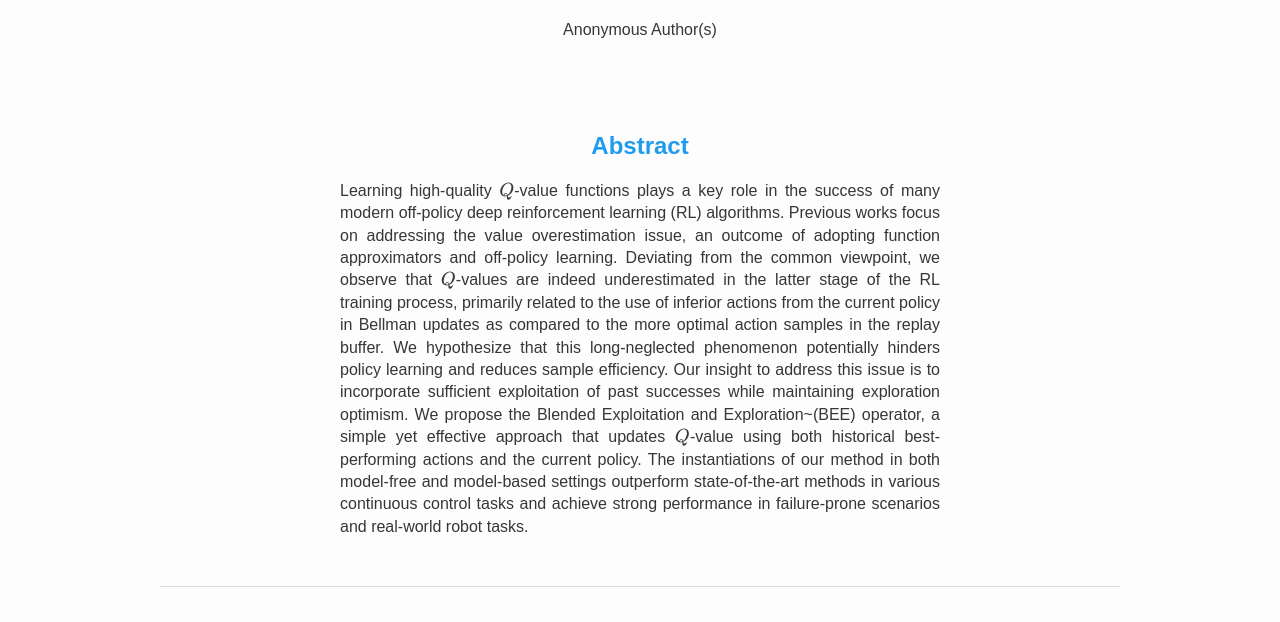
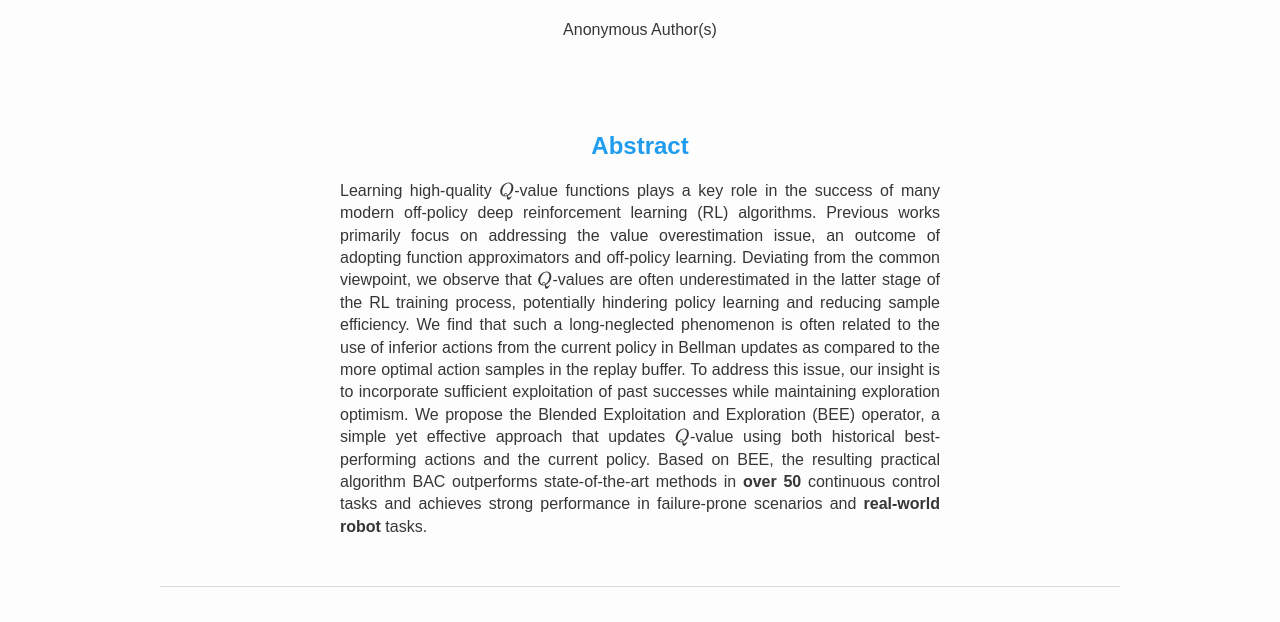
Before and after one commit to BEEauthors/BEEauthors.github.io, a plain HTML site: page index.html in a window 1280 px wide. Shown: the part 178-800 px from the top of the page. Drawn offline with nearby package versions, Linux system fonts and the light colour scheme; some packages are replaced by stand-ins of ours; a web font is replaced by a local one.

Commit message:
update abs

```diff
--- a/index.html
+++ b/index.html
@@ -40,13 +40,11 @@
 		<h2>Abstract</h2>
 		<p class="abstract">
 			Learning high-quality $Q$-value functions plays a key role in the success of many modern off-policy deep reinforcement learning (RL) algorithms.
-			Previous works focus on addressing the value overestimation issue, an outcome of adopting function approximators and off-policy learning.
-			Deviating from the common viewpoint, we observe that $Q$-values are indeed underestimated in the latter stage of the RL training process,
-			primarily related to the use of inferior actions from the current policy in Bellman updates as compared to the more optimal action samples in the replay buffer.
-			We hypothesize that this long-neglected phenomenon potentially hinders policy learning and reduces sample efficiency.
-			Our insight to address this issue is to incorporate sufficient exploitation of past successes while maintaining exploration optimism.
-			We propose the Blended Exploitation and Exploration~(BEE) operator, a simple yet effective approach that updates $Q$-value using both historical best-performing actions and the current policy.
-			The instantiations of our method in both model-free and model-based settings outperform state-of-the-art methods in various continuous control tasks and  achieve strong performance in failure-prone scenarios and real-world robot tasks.
+			Previous works primarily focus on addressing the value overestimation issue, an outcome of adopting function approximators and off-policy learning.
+			Deviating from the common viewpoint, we observe that $Q$-values are often underestimated in the latter stage of the RL training process, potentially hindering policy learning and reducing sample efficiency. We find that such a long-neglected phenomenon is often related to the use of inferior actions from the current policy in Bellman updates as compared to the more optimal action samples in the replay buffer.
+			To address this issue, our insight is to incorporate sufficient exploitation of past successes while maintaining exploration optimism.
+			We propose the Blended Exploitation and Exploration (BEE) operator, a simple yet effective approach that updates $Q$-value using both historical best-performing actions and the current policy.
+			Based on BEE, the resulting practical algorithm BAC outperforms state-of-the-art methods in <b>over 50</b> continuous control tasks and achieves strong performance in failure-prone scenarios and <b>real-world robot</b> tasks.
 		</p>
 	</div>
 	<div class="hr"></div>
```
